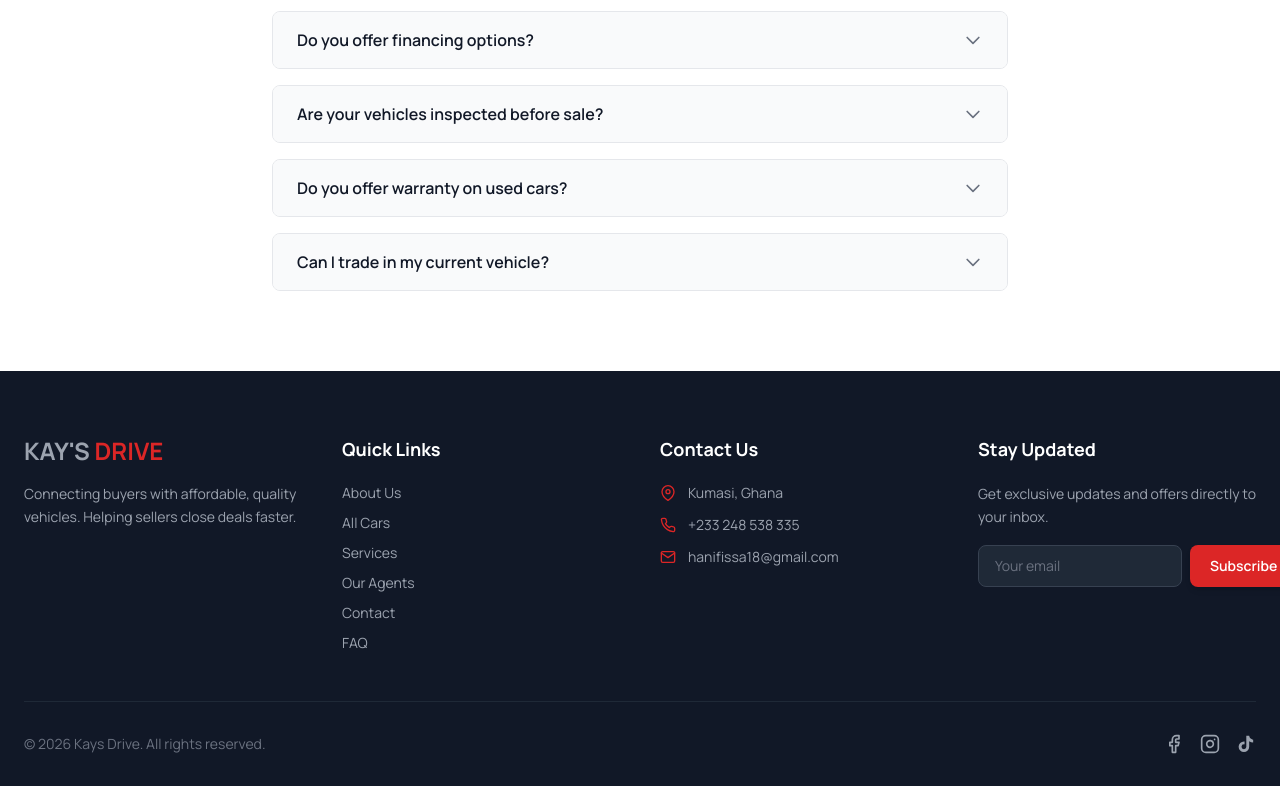
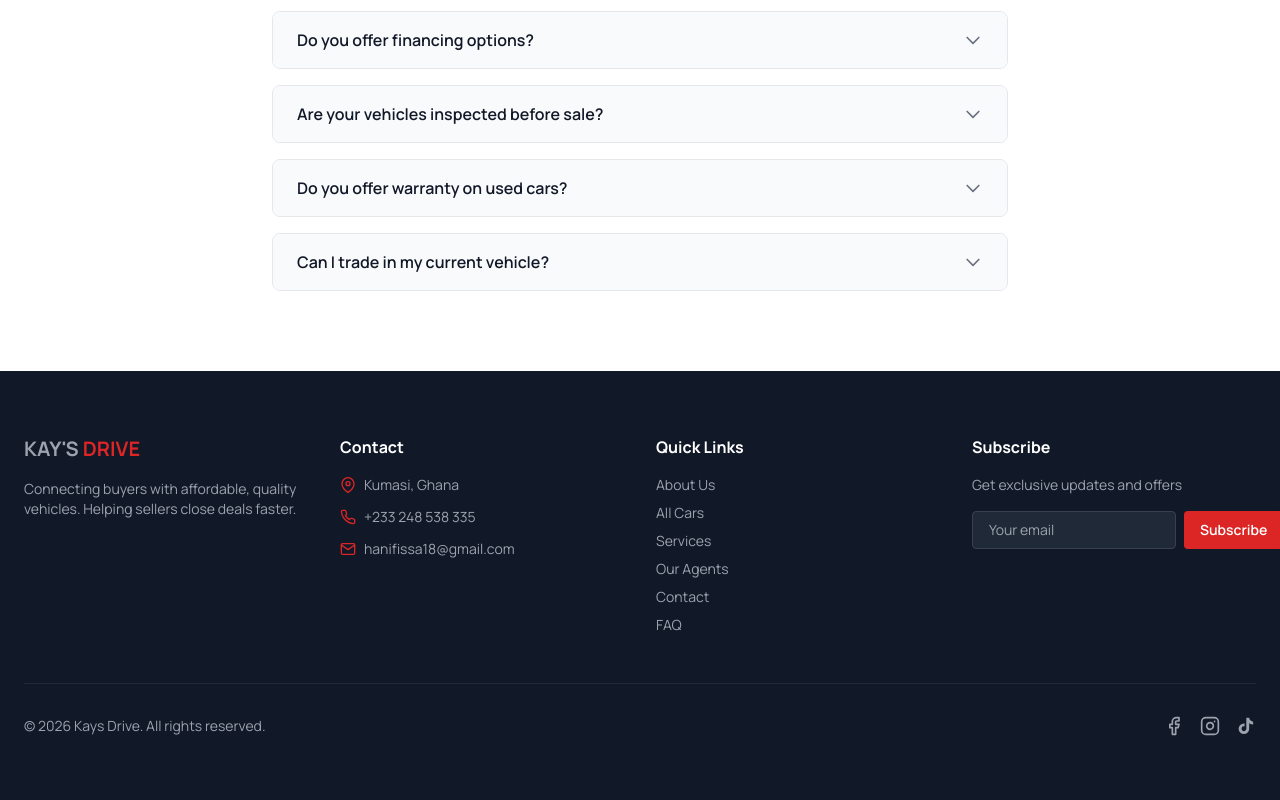
Before and after one commit to junioryakub5/kaysdrive, a React (Vite) app: page / in a window 1280 px wide. Shown: the part 3125-3925 px from the top of the page. Built offline with nearby package versions, Linux system fonts and the light colour scheme; no server answers.

Commit message:
Revert "feat: improve footer spacing and professional design"
This reverts commit 455f527e92cb93cf3e2838ad0b23e186f1ab7752.

```diff
--- a/src/components/Layout/Footer.tsx
+++ b/src/components/Layout/Footer.tsx
@@ -26,72 +26,70 @@ export const Footer = () => {
     ];
 
     return (
-        <footer className="bg-gray-900 text-white pt-12 pb-6 md:pt-16 md:pb-8">
+        <footer className="bg-gray-900 text-white py-16">
             <motion.div
                 variants={containerVariants}
                 initial="hidden"
                 whileInView="visible"
                 viewport={{ once: true, margin: '-50px' }}
-                className="max-w-7xl mx-auto px-4 sm:px-6"
+                className="max-w-7xl mx-auto px-6"
             >
-                {/* Main Footer Content */}
-                <div className="grid grid-cols-1 sm:grid-cols-2 lg:grid-cols-4 gap-8 md:gap-10 mb-10 md:mb-12">
+                <div className="grid grid-cols-1 md:grid-cols-2 lg:grid-cols-4 gap-8 mb-12">
                     {/* About */}
-                    <motion.div variants={itemVariants} className="sm:col-span-2 lg:col-span-1">
+                    <motion.div variants={itemVariants}>
                         <Link to="/">
-                            <h3 className="text-2xl font-bold mb-4 hover:text-primary transition-colors">
+                            <h3 className="text-xl font-bold mb-4 hover:text-primary transition-colors">
                                 <span className="text-gray-400">KAY'S</span> <span className="text-primary">DRIVE</span>
                             </h3>
                         </Link>
-                        <p className="text-gray-400 text-sm leading-relaxed mb-5 max-w-xs">
+                        <p className="text-gray-400 text-sm mb-4">
                             Connecting buyers with affordable, quality vehicles. Helping sellers close deals faster.
                         </p>
-                        {/* Social Media - Mobile */}
-                        <div className="flex gap-4 lg:hidden">
-                            <motion.a
-                                href="https://www.facebook.com/share/1Bxs6DpWf5/?mibextid=wwXIfr"
-                                target="_blank"
-                                rel="noopener noreferrer"
-                                whileHover={{ scale: 1.15, y: -2 }}
-                                whileTap={{ scale: 0.9 }}
-                                className="text-gray-400 hover:text-primary transition-colors"
+                    </motion.div>
+
+                    {/* Contact */}
+                    <motion.div variants={itemVariants}>
+                        <h4 className="font-bold mb-4">Contact</h4>
+                        <div className="space-y-3 text-sm">
+                            <motion.div
+                                whileHover={{ x: 5 }}
+                                className="flex items-start gap-2 cursor-pointer"
                             >
-                                <FiFacebook className="w-5 h-5" />
-                            </motion.a>
-                            <motion.a
-                                href="https://www.instagram.com/kaysdrive247?igsh=MTluenVncmc2NDVrbw%3D%3D&utm_source=qr"
-                                target="_blank"
-                                rel="noopener noreferrer"
-                                whileHover={{ scale: 1.15, y: -2 }}
-                                whileTap={{ scale: 0.9 }}
-                                className="text-gray-400 hover:text-primary transition-colors"
+                                <FiMapPin className="w-4 h-4 mt-0.5 text-primary" />
+                                <span className="text-gray-400 hover:text-white transition-colors">
+                                    Kumasi, Ghana
+                                </span>
+                            </motion.div>
+                            <motion.div
+                                whileHover={{ x: 5 }}
+                                className="flex items-center gap-2 cursor-pointer"
                             >
-                                <FiInstagram className="w-5 h-5" />
-                            </motion.a>
-                            <motion.a
-                                href="https://www.tiktok.com/@kaysdrive?_r=1&_t=ZS-93vcWCeOItx"
-                                target="_blank"
-                                rel="noopener noreferrer"
-                                whileHover={{ scale: 1.15, y: -2 }}
-                                whileTap={{ scale: 0.9 }}
-                                className="text-gray-400 hover:text-primary transition-colors"
+                                <FiPhone className="w-4 h-4 text-primary" />
+                                <span className="text-gray-400 hover:text-white transition-colors">
+                                    +233 248 538 335
+                                </span>
+                            </motion.div>
+                            <motion.div
+                                whileHover={{ x: 5 }}
+                                className="flex items-center gap-2 cursor-pointer"
                             >
-                                <svg className="w-5 h-5" fill="currentColor" viewBox="0 0 24 24">
-                                    <path d="M19.59 6.69a4.83 4.83 0 01-3.77-4.25V2h-3.45v13.67a2.89 2.89 0 01-2.88 2.5 2.89 2.89 0 01-2.89-2.89 2.89 2.89 0 012.89-2.89c.28 0 .54.04.79.1v-3.5a6.37 6.37 0 00-.79-.05A6.34 6.34 0 003.15 15.2a6.34 6.34 0 006.34 6.34 6.34 6.34 0 006.34-6.34V8.73a8.19 8.19 0 004.76 1.52V6.79a4.84 4.84 0 01-1-.1z" />
-                                </svg>
-                            </motion.a>
+                                <FiMail className="w-4 h-4 text-primary" />
+                                <span className="text-gray-400 hover:text-white transition-colors">
+                                    hanifissa18@gmail.com
+                                </span>
+                            </motion.div>
                         </div>
                     </motion.div>
 
                     {/* Quick Links */}
                     <motion.div variants={itemVariants}>
-                        <h4 className="font-bold text-white mb-4 md:mb-5 text-base md:text-lg">Quick Links</h4>
-                        <ul className="space-y-2.5 text-sm">
+                        <h4 className="font-bold mb-4">Quick Links</h4>
+                        <ul className="space-y-2 text-sm">
                             {quickLinks.map((link) => (
-                                <motion.li key={link.href} whileHover={{ x: 3 }}>
+                                <motion.li key={link.href} whileHover={{ x: 5 }}>
                                     <Link
                                         to={link.href}
-                                        className="text-gray-400 hover:text-primary transition-colors inline-block"
+                                        className="text-gray-400 hover:text-white transition-colors"
                                     >
                                         {link.label}
                                     </Link>
@@ -100,62 +98,22 @@ export const Footer = () => {
                         </ul>
                     </motion.div>
 
-                    {/* Contact */}
-                    <motion.div variants={itemVariants}>
-                        <h4 className="font-bold text-white mb-4 md:mb-5 text-base md:text-lg">Contact Us</h4>
-                        <div className="space-y-3 text-sm">
-                            <motion.div
-                                whileHover={{ x: 3 }}
-                                className="flex items-start gap-3"
-                            >
-                                <FiMapPin className="w-4 h-4 mt-0.5 text-primary flex-shrink-0" />
-                                <span className="text-gray-400 hover:text-white transition-colors">
-                                    Kumasi, Ghana
-                                </span>
-                            </motion.div>
-                            <motion.div
-                                whileHover={{ x: 3 }}
-                                className="flex items-center gap-3"
-                            >
-                                <FiPhone className="w-4 h-4 text-primary flex-shrink-0" />
-                                <a
-                                    href="tel:+233248538335"
-                                    className="text-gray-400 hover:text-primary transition-colors"
-                                >
-                                    +233 248 538 335
-                                </a>
-                            </motion.div>
-                            <motion.div
-                                whileHover={{ x: 3 }}
-                                className="flex items-center gap-3"
-                            >
-                                <FiMail className="w-4 h-4 text-primary flex-shrink-0" />
-                                <a
-                                    href="mailto:hanifissa18@gmail.com"
-                                    className="text-gray-400 hover:text-primary transition-colors break-all"
-                                >
-                                    hanifissa18@gmail.com
-                                </a>
-                            </motion.div>
-                        </div>
-                    </motion.div>
-
                     {/* Newsletter */}
                     <motion.div variants={itemVariants}>
-                        <h4 className="font-bold text-white mb-4 md:mb-5 text-base md:text-lg">Stay Updated</h4>
-                        <p className="text-gray-400 text-sm mb-4 leading-relaxed">
-                            Get exclusive updates and offers directly to your inbox.
+                        <h4 className="font-bold mb-4">Subscribe</h4>
+                        <p className="text-gray-400 text-sm mb-4">
+                            Get exclusive updates and offers
                         </p>
-                        <div className="flex flex-col sm:flex-row gap-2">
+                        <div className="flex gap-2">
                             <input
                                 type="email"
                                 placeholder="Your email"
-                                className="flex-1 px-4 py-2.5 rounded-lg bg-gray-800 border border-gray-700 text-white text-sm placeholder:text-gray-500 focus:outline-none focus:ring-2 focus:ring-primary focus:border-transparent transition-all"
+                                className="flex-1 px-4 py-2 rounded bg-gray-800 border border-gray-700 text-white text-sm focus:outline-none focus:ring-2 focus:ring-primary transition-all"
                             />
                             <motion.button
-                                whileHover={{ scale: 1.03 }}
-                                whileTap={{ scale: 0.97 }}
-                                className="bg-primary hover:bg-primary-dark text-white px-5 py-2.5 rounded-lg font-semibold text-sm transition-colors shadow-md hover:shadow-lg"
+                                whileHover={{ scale: 1.05 }}
+                                whileTap={{ scale: 0.95 }}
+                                className="bg-primary hover:bg-primary-dark text-white px-4 py-2 rounded font-semibold text-sm transition-colors"
                             >
                                 Subscribe
                             </motion.button>
@@ -166,22 +124,19 @@ export const Footer = () => {
                 {/* Bottom Bar */}
                 <motion.div
                     variants={itemVariants}
-                    className="border-t border-gray-800 pt-6 md:pt-8 flex flex-col md:flex-row items-center justify-between gap-4"
+                    className="border-t border-gray-800 pt-8 flex flex-col md:flex-row items-center justify-between gap-4"
                 >
-                    <p className="text-gray-500 text-xs md:text-sm order-2 md:order-1">
-                        © {new Date().getFullYear()} Kays Drive. All rights reserved.
+                    <p className="text-gray-400 text-sm">
+                        © 2026 Kays Drive. All rights reserved.
                     </p>
-
-                    {/* Social Media - Desktop */}
-                    <div className="hidden lg:flex gap-4 order-1 md:order-2">
+                    <div className="flex gap-4">
                         <motion.a
                             href="https://www.facebook.com/share/1Bxs6DpWf5/?mibextid=wwXIfr"
                             target="_blank"
                             rel="noopener noreferrer"
-                            whileHover={{ scale: 1.15, y: -2 }}
+                            whileHover={{ scale: 1.2, y: -3 }}
                             whileTap={{ scale: 0.9 }}
-                            className="text-gray-400 hover:text-primary transition-colors"
-                            aria-label="Facebook"
+                            className="text-gray-400 hover:text-white transition-colors"
                         >
                             <FiFacebook className="w-5 h-5" />
                         </motion.a>
@@ -189,10 +144,9 @@ export const Footer = () => {
                             href="https://www.instagram.com/kaysdrive247?igsh=MTluenVncmc2NDVrbw%3D%3D&utm_source=qr"
                             target="_blank"
                             rel="noopener noreferrer"
-                            whileHover={{ scale: 1.15, y: -2 }}
+                            whileHover={{ scale: 1.2, y: -3 }}
                             whileTap={{ scale: 0.9 }}
-                            className="text-gray-400 hover:text-primary transition-colors"
-                            aria-label="Instagram"
+                            className="text-gray-400 hover:text-white transition-colors"
                         >
                             <FiInstagram className="w-5 h-5" />
                         </motion.a>
@@ -200,10 +154,9 @@ export const Footer = () => {
                             href="https://www.tiktok.com/@kaysdrive?_r=1&_t=ZS-93vcWCeOItx"
                             target="_blank"
                             rel="noopener noreferrer"
-                            whileHover={{ scale: 1.15, y: -2 }}
+                            whileHover={{ scale: 1.2, y: -3 }}
                             whileTap={{ scale: 0.9 }}
-                            className="text-gray-400 hover:text-primary transition-colors"
-                            aria-label="TikTok"
+                            className="text-gray-400 hover:text-white transition-colors"
                         >
                             <svg className="w-5 h-5" fill="currentColor" viewBox="0 0 24 24">
                                 <path d="M19.59 6.69a4.83 4.83 0 01-3.77-4.25V2h-3.45v13.67a2.89 2.89 0 01-2.88 2.5 2.89 2.89 0 01-2.89-2.89 2.89 2.89 0 012.89-2.89c.28 0 .54.04.79.1v-3.5a6.37 6.37 0 00-.79-.05A6.34 6.34 0 003.15 15.2a6.34 6.34 0 006.34 6.34 6.34 6.34 0 006.34-6.34V8.73a8.19 8.19 0 004.76 1.52V6.79a4.84 4.84 0 01-1-.1z" />
```
